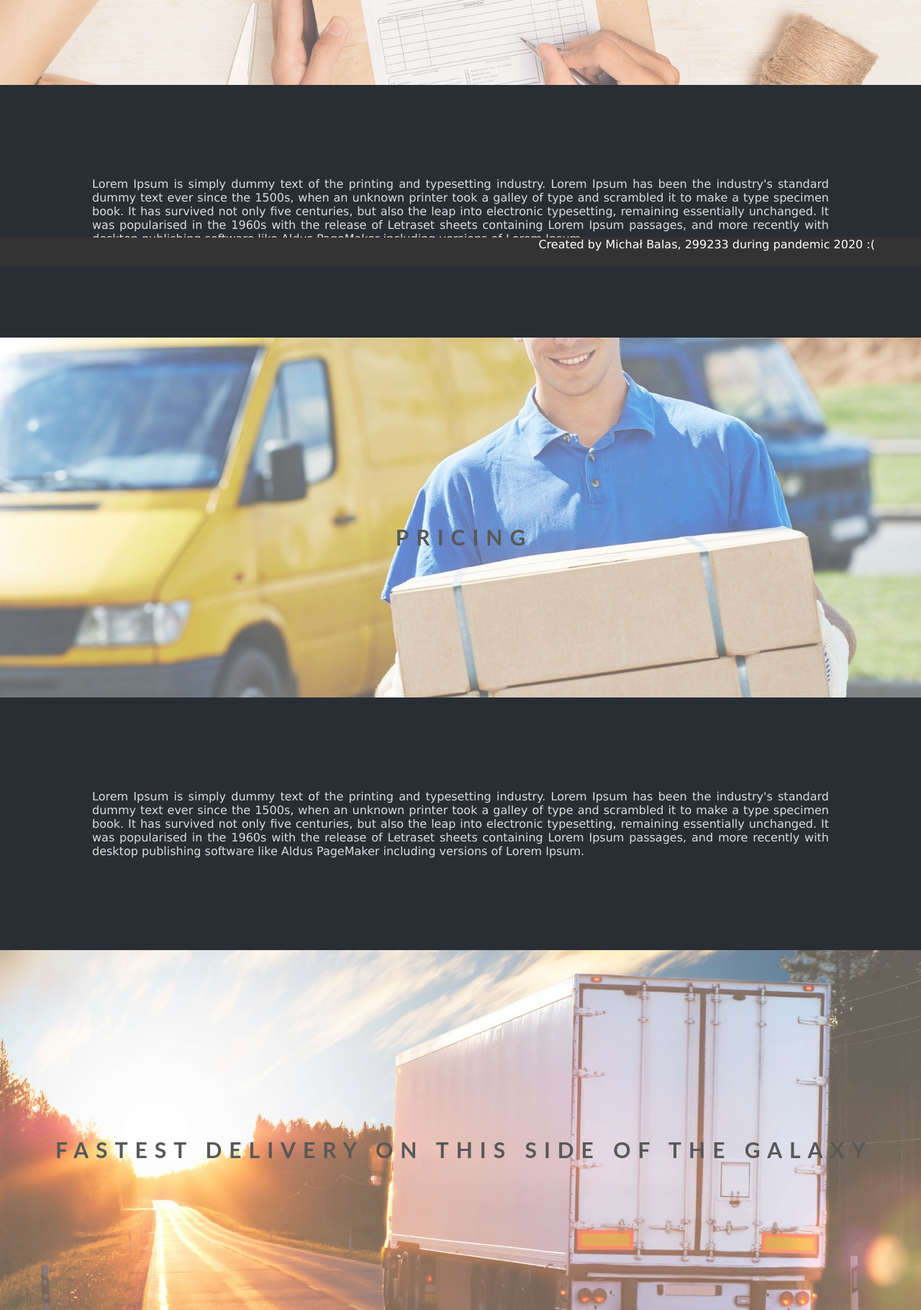
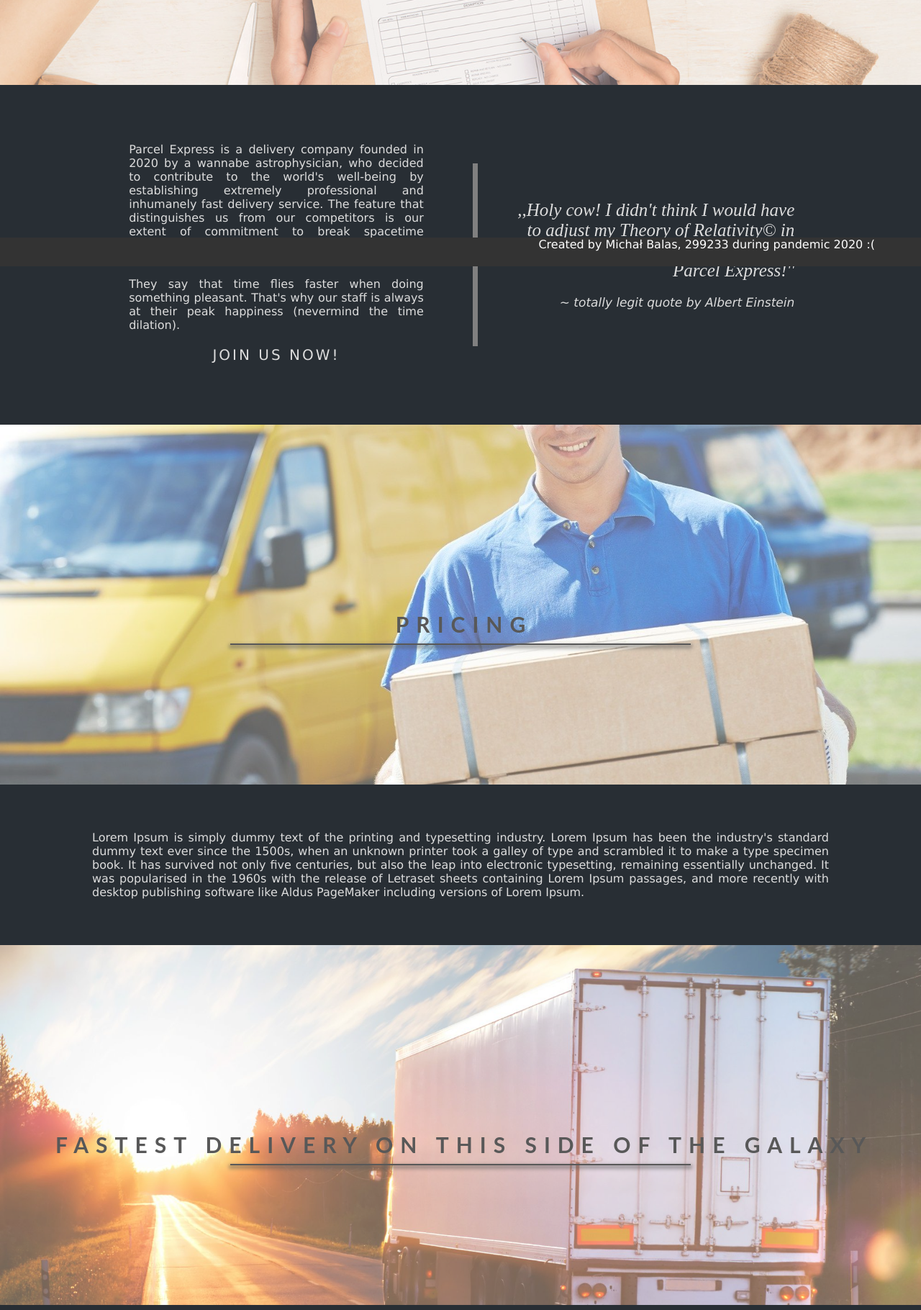
Before and after one commit to Salabim-mb/lab_web, a Flask app: page / in a window 1280 px wide. Shown: the part 430-2250 px from the top of the page at 72% size. Run offline with Flask 2, Linux system fonts and the light colour scheme.

Commit message:
added page content, styles for registration form etc

```diff
--- a/static/styles/main.css
+++ b/static/styles/main.css
@@ -26,7 +26,7 @@
     color: #ddd;
     background-color: #282E34;
     text-align: justify;
-    padding: 10% 10%;
+    padding: 5% 10%;
 }
 
 .caption {
@@ -55,6 +55,19 @@
     color: black;
 }
 
+.caption > hr {
+    margin: 0 25%;
+    border: 1px solid black;
+    box-shadow: 0 3px 5px 2px rgba(0, 0, 0, 0.5);
+}
+
+#slogan {
+    font-size: 20px;
+    letter-spacing: 3px;
+    margin: 5% auto;
+    text-align: center;
+}
+
 .caption > a {
     transition: 0.3s;
 }
@@ -65,6 +78,41 @@
     box-shadow: 0 0 20px 20px rgba(255, 255, 255, 0.5);
 }
 
+.text-content {
+    display: inline-flex;
+}
+
+.text-column {
+    width: 40%;
+    margin: 0 5%;
+}
+
+#quote-text {
+    margin-bottom: 5%;
+    font-size: 25px;
+    font-family: serif;
+}
+
+#quote-text, #quote-author {
+    display: block;
+    vertical-align: middle;
+}
+
+#quote {
+    border-left: 7px solid grey;
+    text-align: end;
+    font-size: 17px;
+    vertical-align: middle;
+    font-style: italic;
+    margin: auto;
+    padding: 5% 3%;
+}
+
+.form {
+    display: flex;
+    justify-content: center;
+}
+
 @media(max-device-width: 1024px) {
     .parallax__bg {
         background-attachment: scroll;
--- a/templates/index.html
+++ b/templates/index.html
@@ -25,20 +25,30 @@
                 <a href="/sender/register" class="caption__text">REGISTER NOW</a>
             </div>
         </div>
-        <section class="text-content">
-            Lorem Ipsum is simply dummy text of the printing and typesetting industry. Lorem Ipsum has been the industry's standard dummy text ever since the 1500s, when an unknown printer took a galley of type and scrambled it to make a type specimen book. It has survived not only five centuries, but also the leap into electronic typesetting, remaining essentially unchanged. It was popularised in the 1960s with the release of Letraset sheets containing Lorem Ipsum passages, and more recently with desktop publishing software like Aldus PageMaker including versions of Lorem Ipsum.
+        <section id="text-first" class="text-content">
+            <div id="actual-content" class="text-column">
+                <p>Parcel Express is a delivery company founded in 2020 by a wannabe astrophysician, who decided to contribute to the world's well-being by establishing extremely professional and inhumanely fast delivery service. The feature that distinguishes us from our competitors is our extent of commitment to break spacetime continuum in order to satisfy the customer with his desired goods.</p>
+                <p>They say that time flies faster when doing something pleasant. That's why our staff is always at their peak happiness (nevermind the time dilation).</p>
+                <p id="slogan">JOIN US NOW!</p>
+            </div>
+            <div id="quote" class="text-column">
+                <span id="quote-text">,,Holy cow! I didn't think I would have to adjust my Theory of Relativity© in order to include the speed of delivery by Parcel Express!''</span>
+                <span id="quote-author">~ totally legit quote by Albert Einstein</span>
+            </div>
         </section>
         <div class="parallax__bg middle">
             <div class="caption">
                 <span class="caption__text">PRICING</span>
+                <hr />
             </div>
         </div>
-        <section class="text-content">
+        <section id="text-second" class="text-content">
             Lorem Ipsum is simply dummy text of the printing and typesetting industry. Lorem Ipsum has been the industry's standard dummy text ever since the 1500s, when an unknown printer took a galley of type and scrambled it to make a type specimen book. It has survived not only five centuries, but also the leap into electronic typesetting, remaining essentially unchanged. It was popularised in the 1960s with the release of Letraset sheets containing Lorem Ipsum passages, and more recently with desktop publishing software like Aldus PageMaker including versions of Lorem Ipsum.
         </section>
         <div class="parallax__bg bottom">
             <div class="caption">
                 <span class="caption__text">FASTEST DELIVERY ON THIS SIDE OF THE GALAXY</span>
+                <hr />
             </div>
         </div>
         <footer>
--- a/templates/register.html
+++ b/templates/register.html
@@ -26,9 +26,9 @@
             <span class="dot">
                 <img src="../static/assets/lock-open-plus-outline.svg" alt="Register" />
             </span>
-            <span id="card-title">SIGN IN</span>
+            <span id="card-title">SIGN UP</span>
         </div>
-        <form>
+        <form id="form">
             <div id="card-body">
                 <p id="input-" class="input__container">
                     <label for="name">Name:</label>
@@ -55,7 +55,7 @@
                     <input id="photo" type="file" class="input__box" name="photo" accept="image/*"/>
                 </p>
             </div>
-            <input type="submit" />
+            <button type="submit" id="submit-btn">Register</button>
         </form>
     </section>
     <footer>
```
Also changed, not shown: static/styles/register.css (+15 -1 lines).
